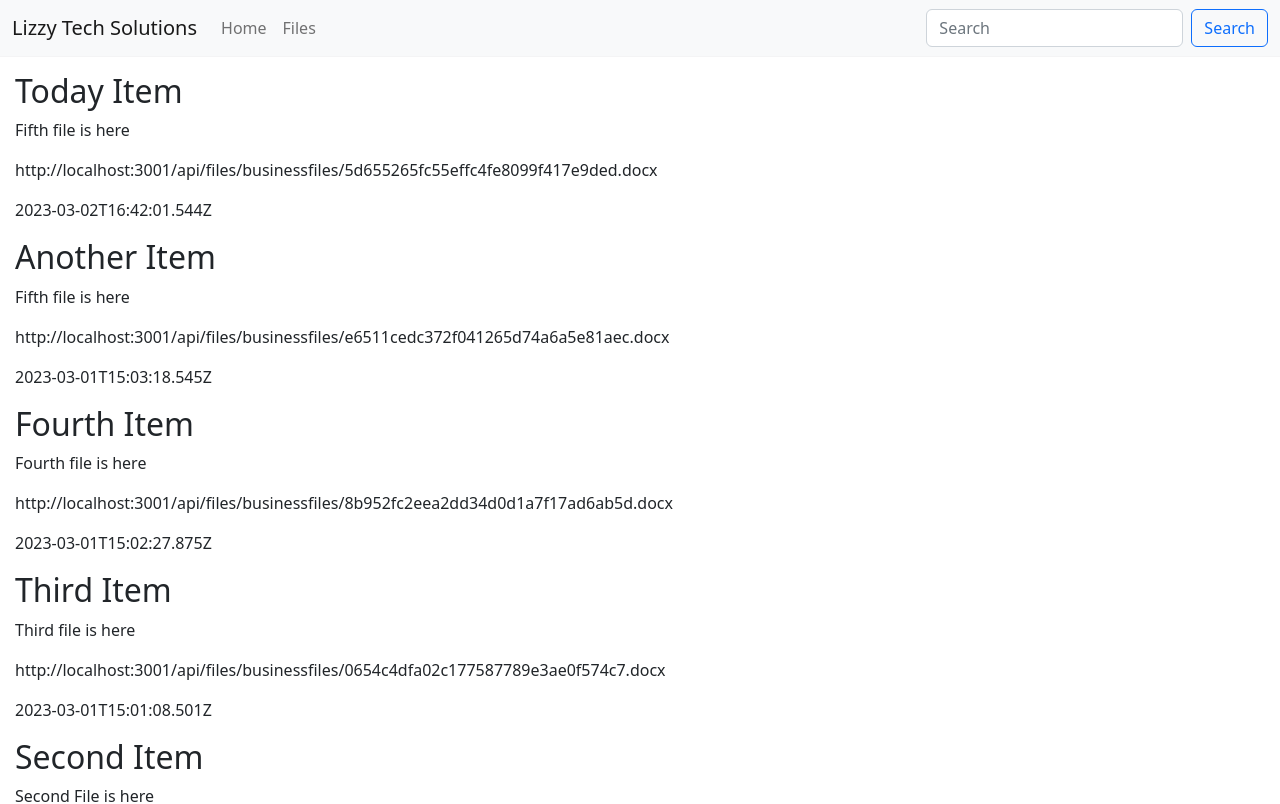
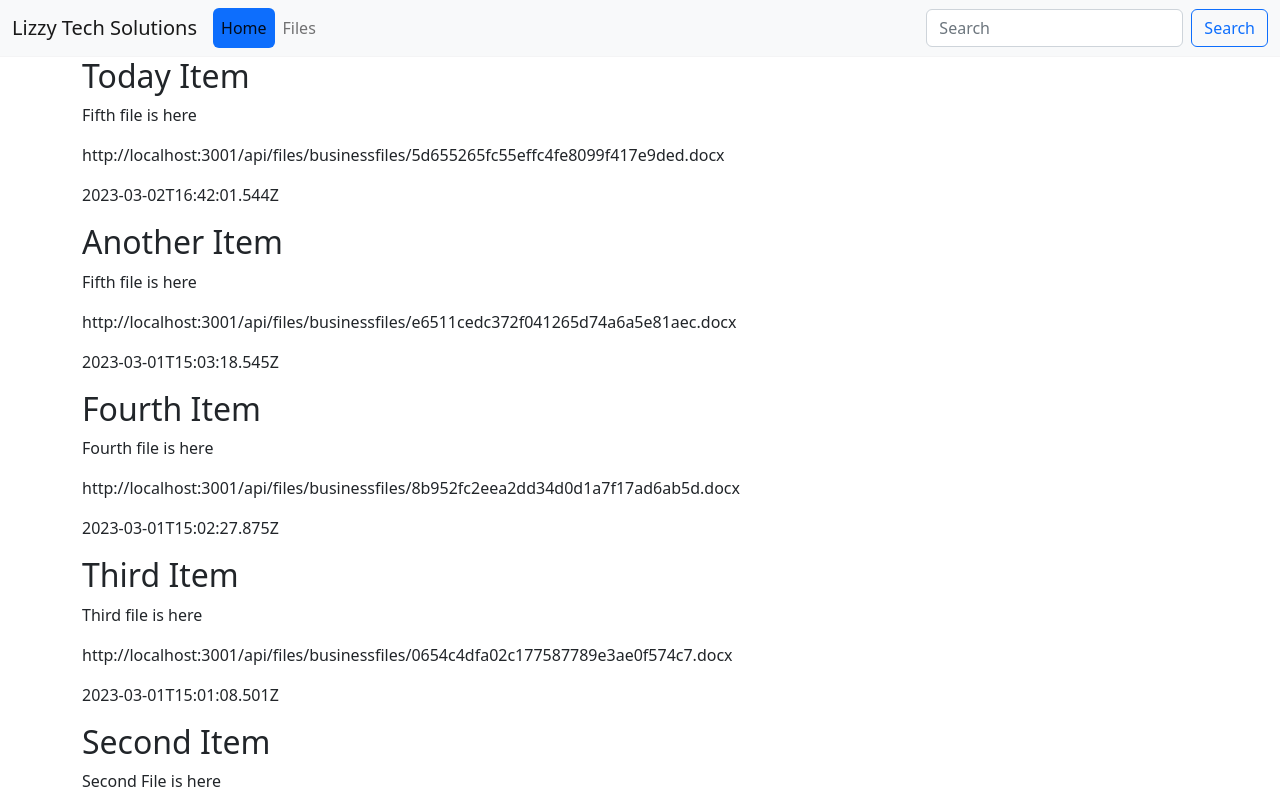
Before and after one commit to Santadd/divine-file-server, a React (Create React App) app in the folder client/: page / in a window 1280 px wide. Shown: the top 804 px of the page. Built offline with nearby package versions, Linux system fonts and the light colour scheme.

Commit message:
routing and page navigation

```diff
--- a/client/src/App.tsx
+++ b/client/src/App.tsx
@@ -1,16 +1,22 @@
 import { Container } from "react-bootstrap";
-import Header from "./components/Header";
-import Body from "./components/Body";
-import BusFiles from "./components/BusFiles";
+import { BrowserRouter, Routes, Route, Navigate } from "react-router-dom";
+import BusFilesPage from "./pages/BusFilesPage";
+import LoginPage from "./pages/LoginPage";
+import FilePage from "./pages/FilePage";
 
 export default function App() {
 
   return (
     <Container fluid className="App">
-      <Header />
-      <Body>
-        <BusFiles />
-      </Body>
+      <BrowserRouter>
+      <Routes>
+        <Route path="/" element={<BusFilesPage />}/>
+        <Route path="/files" element={<BusFilesPage />}/>
+        <Route path="/files/:id" element={<FilePage />}/>
+        <Route path="/login" element={<LoginPage />}/>
+        <Route path="*" element={<Navigate to="/" />}/>
+      </Routes>
+      </BrowserRouter>
     </Container>
   );
 }
--- a/client/src/components/Body.tsx
+++ /dev/null
@@ -1,14 +0,0 @@
-import Container from 'react-bootstrap/Container';
-
-interface BodyProps {
-    children : React.ReactNode;
-}
-
-export default function Body(props: BodyProps) {
-    console.log(props)
-    return (
-        <Container className="Body">
-            {props.children}
-        </Container>
-    )
-}
--- a/client/src/components/Header.tsx
+++ b/client/src/components/Header.tsx
@@ -5,6 +5,7 @@ import {
   Form,
   Button,
 } from "react-bootstrap";
+import {NavLink} from "react-router-dom"
 
 export default function Header() {
   return (
@@ -19,8 +20,8 @@ export default function Header() {
             style={{ maxHeight: "100px" }}
             navbarScroll
           >
-            <Nav.Link href="#action1">Home</Nav.Link>
-            <Nav.Link href="#action2">Files</Nav.Link>
+            <Nav.Link as={NavLink} to="/" end>Home</Nav.Link>
+            <Nav.Link as={NavLink} to="/files">Files</Nav.Link>
           </Nav>
           <Form className="d-flex">
             <Form.Control
--- /dev/null
+++ b/client/src/components/Main.tsx
@@ -0,0 +1,19 @@
+import { Container, Stack } from "react-bootstrap";
+import Header from "./Header";
+
+interface MainProps {
+    header?: boolean
+    children: React.ReactNode
+}
+
+export default function Main(props: MainProps) {
+    // console.log(props)
+    return (
+        <Stack>
+            {props.header && <Header/>}
+            <Container>
+                {props.children}
+            </Container>
+        </Stack>
+    )
+}
--- /dev/null
+++ b/client/src/pages/BusFilesPage.tsx
@@ -0,0 +1,10 @@
+import BusFiles from "../components/BusFiles";
+import Main from "../components/Main";
+
+export default function BusFilesPage() {
+    return (
+        <Main header>
+        <BusFiles />
+      </Main>
+    )
+}
--- /dev/null
+++ b/client/src/pages/FilePage.tsx
@@ -0,0 +1,13 @@
+import { useParams } from "react-router-dom";
+import Main from "../components/Main";
+
+export default function FilePage() {
+    const {id} =  useParams();
+
+    return (
+        <Main header>
+            <p>This is a file Page</p>
+            <p>File number is {id}</p>
+        </Main>
+    )
+}
--- /dev/null
+++ b/client/src/pages/LoginPage.tsx
@@ -0,0 +1,9 @@
+import Main from "../components/Main";
+
+export default function LoginPage() {
+    return (
+        <Main>
+            <h1>This is the login</h1>
+        </Main>
+    )
+}
```
